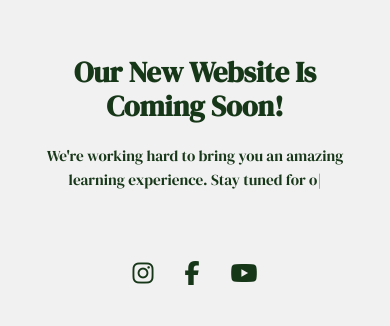
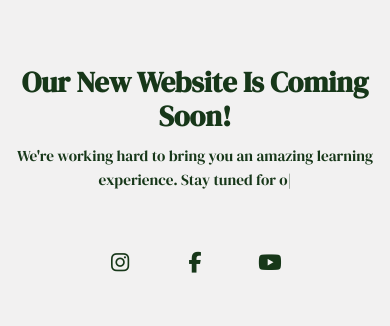
Before and after one commit to Devriz1/globalvoiceacademy, a plain HTML site: page main.html in a window 390 px wide. Shown: the part 243-569 px from the top of the page. Drawn offline with nearby package versions, Linux system fonts and the light colour scheme.

Commit message:
Update style.css

```diff
--- a/css/style.css
+++ b/css/style.css
@@ -1,8 +1,7 @@
-
 body {
     font-family: 'DM Serif Display', serif;
     margin: 0;
-            padding: 0;
+    padding: 20px;
     color: #2D2D2D;
     line-height: 1.6;
     background-color: #f2f1f1;
@@ -12,13 +11,12 @@
     justify-content: center;
     align-items: center;
     text-align: center;
-            padding: 20px;
     box-sizing: border-box;
 }
 
 .logo {
-            margin-bottom: 30px;
-            max-width: 100%;
+    margin-bottom: 20px;
+    max-width: 85%;
 }
 
 .logo img {
@@ -27,48 +25,56 @@
 }
 
 .coming-soon-content {
+    width: 100%;
     max-width: 800px;
-            width: 100%;
+    padding: 0 15px;
 }
 
 .coming-soon-content h1 {
-            font-size: clamp(2rem, 8vw, 3.5rem);
+    font-size: clamp(1.8rem, 5vw, 3.5rem);
     color: rgb(23, 55, 25);
-            margin-bottom: 20px;
+    margin-bottom: 15px;
     line-height: 1.2;
 }
 
 #typewriter {
     min-height: 1.5em;
+    padding: 0 10px;
 }
 
 .coming-soon-content p {
-            font-size: clamp(1rem, 4vw, 1.25rem);
+    font-size: clamp(0.95rem, 3vw, 1.25rem);
     color: rgb(23, 55, 25);
-            margin: 0 auto 30px;
+    margin: 0 auto 25px;
     max-width: 600px;
-            padding: 0 20px;
+    padding: 0 10px;
 }
-
 
 .social-links {
     display: flex;
     justify-content: center;
-            gap: 20px;
-            padding: 30px 20px;
+    gap: 15px;
+    padding: 20px 10px;
     flex-wrap: wrap;
 }
 
 .social-links a {
     color: rgb(23, 55, 25);
-            font-size: clamp(1.5rem, 6vw, 2rem);
+    font-size: clamp(1.3rem, 4vw, 2rem);
     text-decoration: none;
     transition: all 0.3s ease;
     display: inline-block;
+    padding: 8px;
+    /* Add touch-friendly tap targets */
+    min-width: 44px;
+    min-height: 44px;
+    display: flex;
+    align-items: center;
+    justify-content: center;
 }
 
-        .social-links a:hover {
-            transform: scale(1.2);
+.social-links a:hover, .social-links a:active {
+    transform: scale(1.1);
     color: rgb(71, 151, 255);
 }
 
@@ -82,25 +88,22 @@
     25%, 75% { opacity: 0; }
 }
 
+/* Improved mobile adjustments */
+@media (max-width: 768px) {
+    body {
+        padding: 15px 10px;
+    }
 
+    .logo {
+        margin-bottom: 15px;
+    }
 
- /* Specific mobile adjustments */
-        @media (max-width: 768px) {
     .coming-soon-content h1 {
-                font-size: 1.8rem;
-                padding: 0 5px;
+        margin-bottom: 10px;
     }
 
     .coming-soon-content p {
-                font-size: 0.95rem;
-            }
-
-            .social-links {
-                gap: 15px;
-            }
-
-            .social-links a {
-                font-size: 1.5rem;
-                padding: 8px;
+        padding: 0 5px;
+        margin-bottom: 20px;
     }
 }
```
Lines whose indentation alone changed are shown as unchanged.
